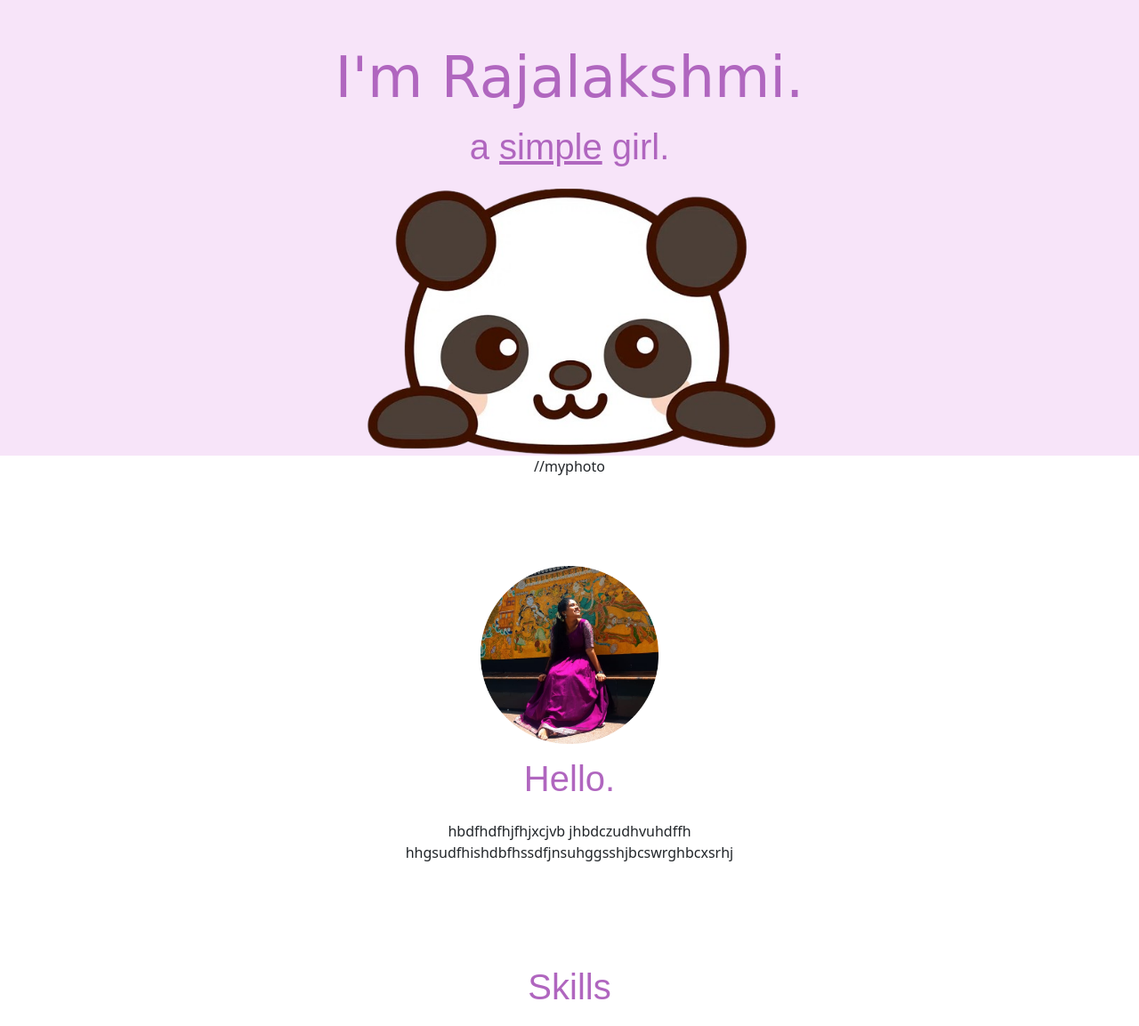
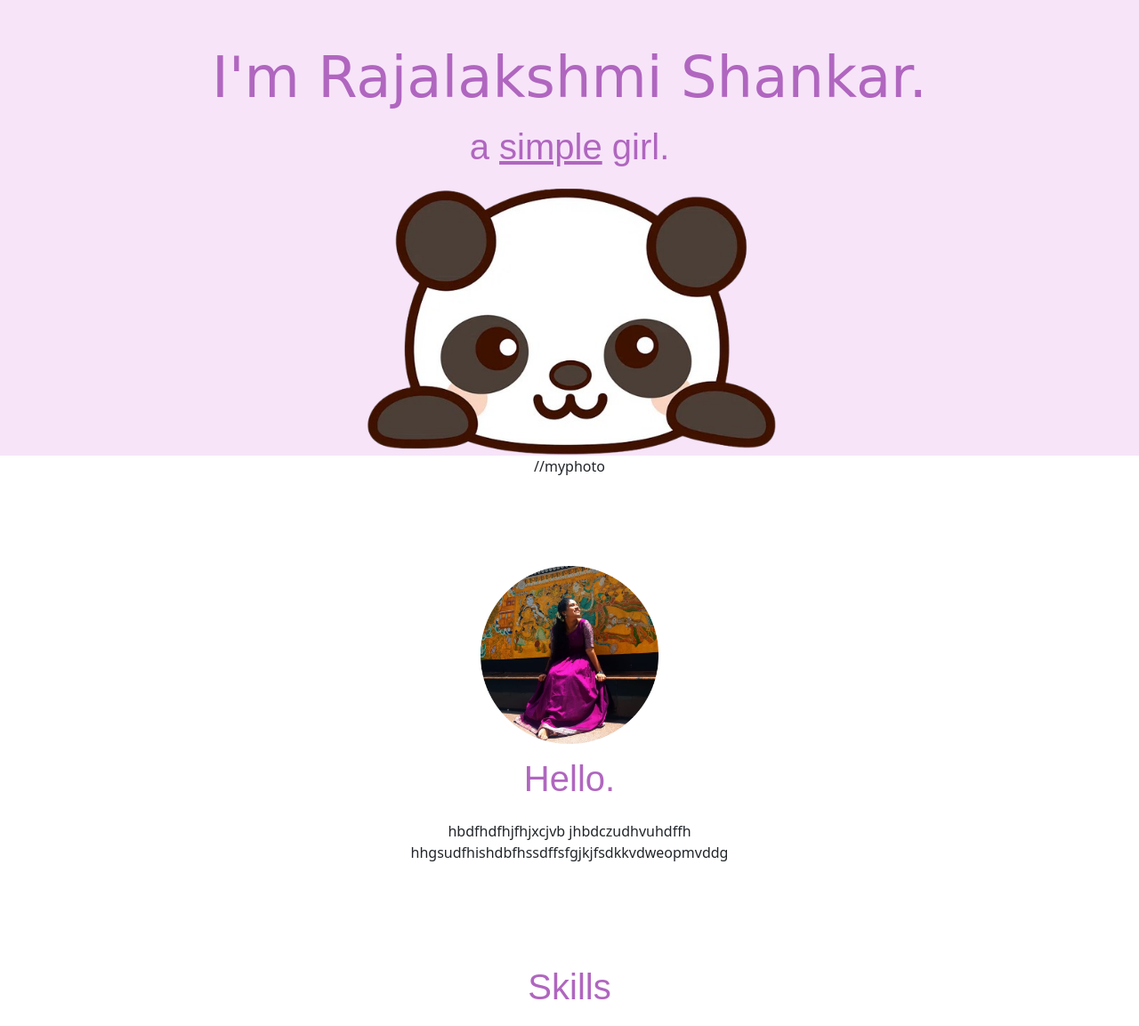
Before and after one commit to RajalakshmiShankar/Personal-site, a plain HTML site: page capstone/index.html in a window 1280 px wide. Shown: the part 101-1254 px from the top of the page at 89% size. Drawn offline with nearby package versions, Linux system fonts and the light colour scheme.

Commit message:
Update index.html

```diff
--- a/capstone/index.html
+++ b/capstone/index.html
@@ -17,7 +17,7 @@
     <section id="title">
       <div class="top-container">
         <div class="title-text">
-          <h1>I'm Rajalakshmi.</h1>
+          <h1>I'm Rajalakshmi Shankar.</h1>
 
           <h2>a <span class="pro">simple</span> girl.</h2>
           <img
@@ -34,7 +34,7 @@
         <img src="./images/Myprofile.png" alt="My pic" height="200" />
         <h2>Hello.</h2>
         <p class="intro">
-          hbdfhdfhjfhjxcjvb jhbdczudhvuhdffh hhgsudfhishdbfhssdfjnsuhggsshjbcswrghbcxsrhj
+          hbdfhdfhjfhjxcjvb jhbdczudhvuhdffh hhgsudfhishdbfhssdffsfgjkjfsdkkvdweopmvddg
         </p>
       </div>
     </section>
```
